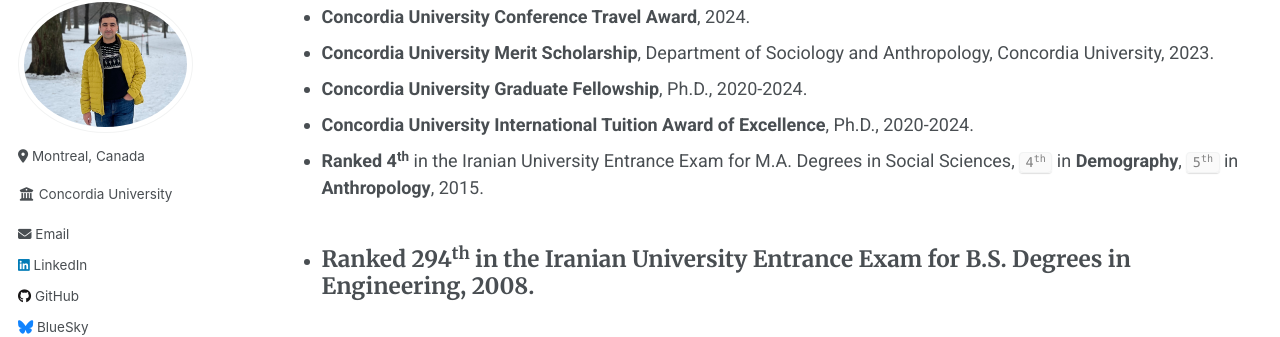
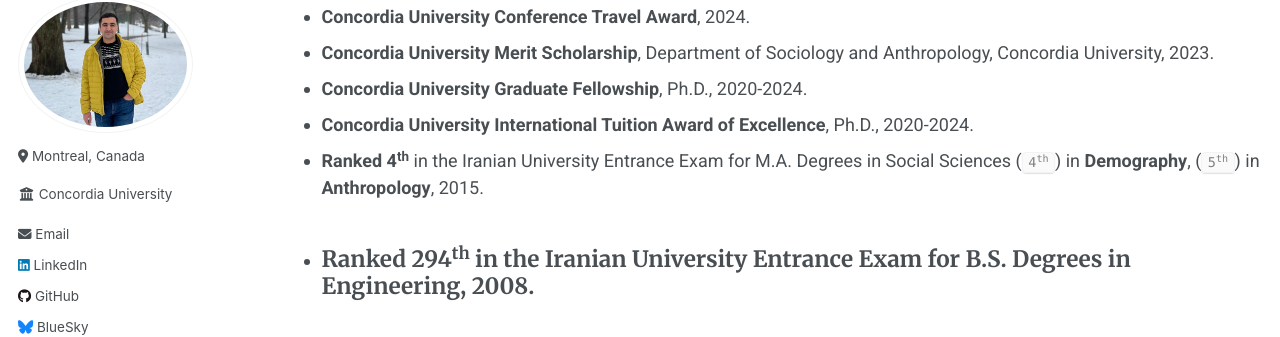
Before and after one commit to Mohsnmonji/mohsnmonji.github.io, a Jekyll site: the page built from _pages/Curriculum Vitae.md, in a window 1280 px wide and 900 px high, scrolled down 2651 px. Shown: the part 110-447 px from the top of the window. Built offline with Jekyll 4.4.1, drawn with Linux system fonts in a browser that asks for light colours.

Commit message:
Update Curriculum Vitae.md

```diff
--- a/_pages/Curriculum Vitae.md
+++ b/_pages/Curriculum Vitae.md
@@ -99,7 +99,7 @@ redirect_from:
 - **Concordia University Merit Scholarship**, Department of Sociology and Anthropology, Concordia University, 2023.
 - **Concordia University Graduate Fellowship**, Ph.D., 2020-2024.
 - **Concordia University International Tuition Award of Excellence**, Ph.D., 2020-2024.
-- **Ranked 4<sup>th</sup>** in the Iranian University Entrance Exam for M.A. Degrees in Social Sciences, <code><span style="color: grey;">4<sup>th</sup></span></code> in **Demography**, <code><span style="color: grey;">5<sup>th</sup></span></code> in **Anthropology**, 2015.
+- **Ranked 4<sup>th</sup>** in the Iranian University Entrance Exam for M.A. Degrees in Social Sciences (<code><span style="color: grey;">4<sup>th</sup></span></code>) in **Demography**, (<code><span style="color: grey;">5<sup>th</sup></span></code>) in **Anthropology**, 2015.
 - **Ranked 294<sup>th</sup>** in the Iranian University Entrance Exam for B.S. Degrees in Engineering, 2008.
 ---
 
```
